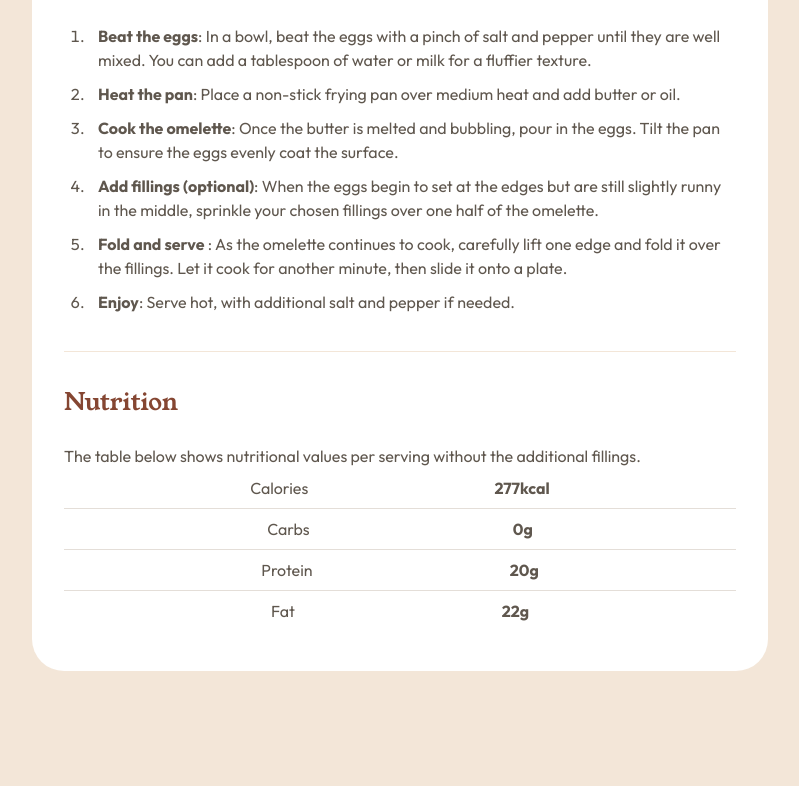
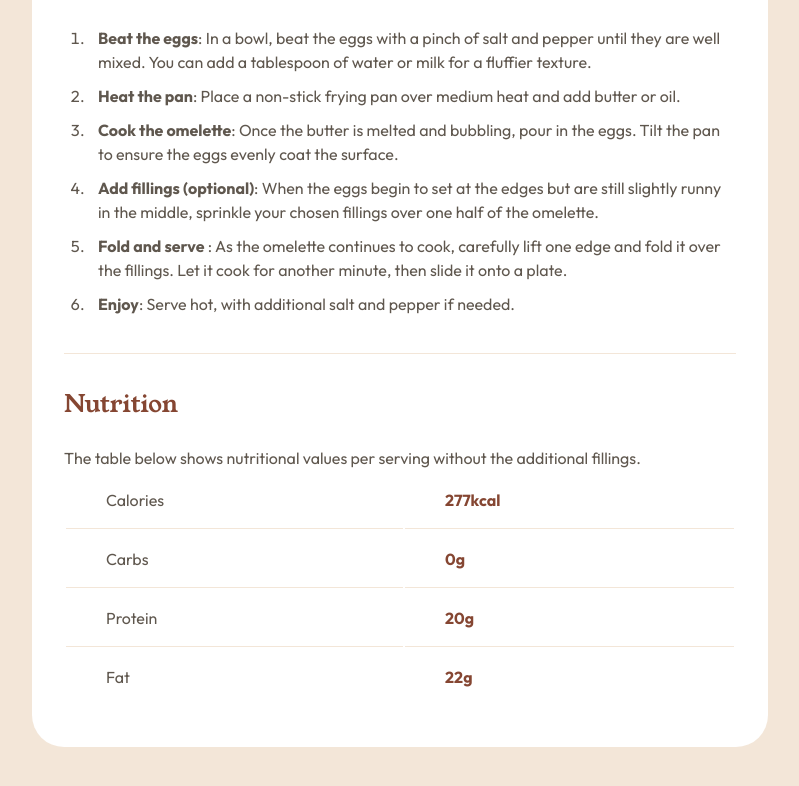
Before and after one commit to steveostler/recipe-page, a plain HTML site: page index.html in a window 1280 px wide. Shown: the part 1108-1894 px from the top of the page, without its empty margins (240-1039 px from the left). Before the commit the page ends 1819 px from the top, so only its background shows below. Drawn offline with Linux system fonts and the light colour scheme.

Commit message:
Added table in html

```diff
--- a/index.html
+++ b/index.html
@@ -14,7 +14,7 @@
 <body>
   <main>
 
-  </main>
+
   <div class="recipe">
     <div class="recipe-img">
       <img src="./assets/images/image-omelette.jpeg" alt="">
@@ -26,7 +26,7 @@
       <p>An easy and quick dish, perfect for any meal. This classic omelette combines beaten eggs cooked
       to perfection, optionally filled with your choice of cheese, vegetables, or meats.</p>
        <div class="prep-box">
-        <h3>Preparation time</h3>
+        <p>Preparation time</p>
         <ul>
           <li><strong>Total</strong>: Approximately 10 minutes</li>
           <li><strong>Preparation</strong>: 5 minutes</li>
@@ -60,28 +60,33 @@
        <div class="information">
         <h2>Nutrition </h2>
         <p>The table below shows nutritional values per serving without the additional fillings.</p>
-
-        <article>
-          <ul class="nutrition">
-            <li>Calories<span>277kcal</span></li>
-            <li>Carbs<span>0g</span></li>
-            <li>Protein<span>20g</span></li>
-            <li>Fat<span>22g</span></li>
-          </ul>
-
-        </article>
+        <table>
+          <tr class="td__row">
+            <td class="td__name">Calories</td>
+            <td class="td__value">277kcal</td>
+          </tr>
+          <tr class="td__row">
+            <td class="td__name">Carbs</td>
+            <td class="td__value">0g</td>
+          </tr>
+          <tr class="td__row">
+            <td class="td__name">Protein</td>
+            <td class="td__value">20g</td>
+          </tr>
+          <tr class="td__row">
+            <td class="td__name">Fat</td>
+            <td class="td__value">22g</td>
+          </tr>
+        </table>
 
        </div>
-
-
-
-
 
     </div>
 
 
 
   </div>
+  </main>
 
 
 
--- a/style.css
+++ b/style.css
@@ -56,6 +56,13 @@ body{
     margin: 2rem 0;
     background-color: var(--neutral-rose-white);
     padding:1.5rem;
+
+}
+
+.prep-box p{
+    font-size: 1.25rem;
+    color:var(--primary-dark-raspberry);
+    font-weight: 700;
 }
 
 .information{
@@ -81,32 +88,26 @@ body{
 }
 
 .information table tr:not(:last-child){
-    display: block;
+
     width: 100%;
     border-bottom:1px solid var(--neutral-eggshell);
 }
 
-.recipe article .nutrition{
-    list-style-type: none;
-    padding: 0;
-
+table {
+    width: 100%;
 }
 
-.recipe article .nutrition li{
-    display: flex;
-    padding-left: 0px;
-    justify-content: space-evenly;
-    border-bottom: 1px solid var(--neutral-light-grey);
-    padding: 0.5rem 0;
+tr td{
+padding: 1rem 1rem 1rem 2.5rem;
 }
 
-.recipe article .nutrition li:last-child{
-    border-bottom: none;
+tr:not(:last-child) td{
+border-bottom: 1px solid var(--neutral-eggshell); /* You can change the color */
 }
 
-.recipe article .nutrition li span{
-    font-weight: 700;
-    color:var(--neutral-wenge-brown)
+.td__value {
+font-weight: 700;
+color: var(--primary-nutmeg);
 }
 
 
```
